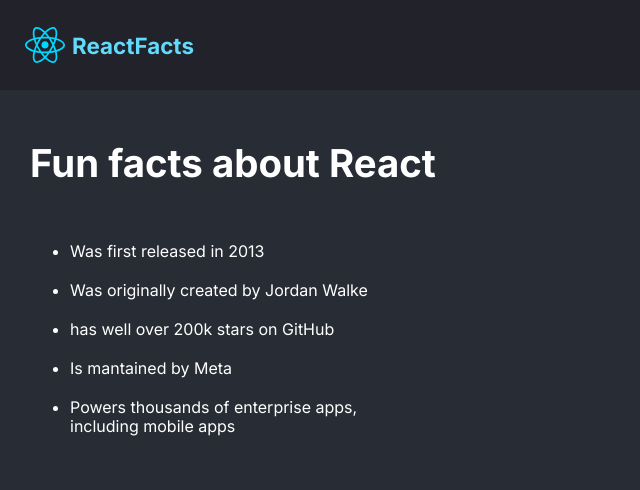
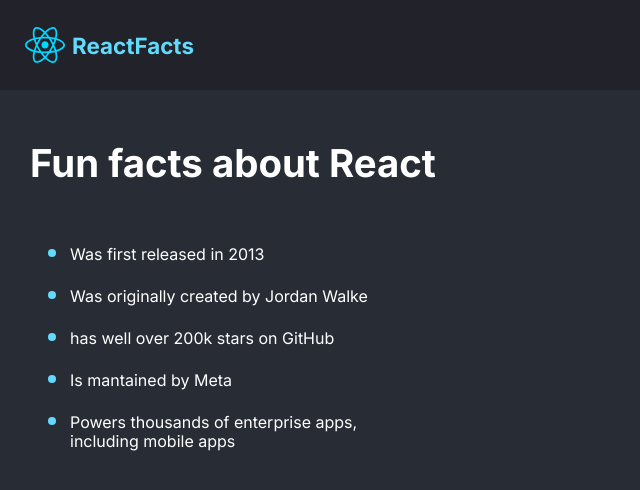
Before and after one commit to seb-ssabes/react-basics, a React (Vite) app: page / in a window 1280 px wide. Shown: the top 490 px of the page, without its empty margins (0-640 px from the left). Built offline with nearby package versions, Linux system fonts and the light colour scheme.

Commit message:
React Facts project finished

```diff
--- a/index1.css
+++ b/index1.css
@@ -34,6 +34,9 @@
 
 main {
   padding: 50px 30px;
+  background-image: url(./src/assets/react-logo-half.png);
+  background-repeat: no-repeat;
+  background-position: right 75%;
 }
 
 main > h1 {
@@ -50,3 +53,8 @@
   padding-block: 10px;
   line-height: 19px;
 }
+
+.facts-list > li::marker {
+    color: #61daFB;
+    font-size: 1.5rem
+}
```
Also changed, not shown: src/assets/react-logo-half.png (added).
